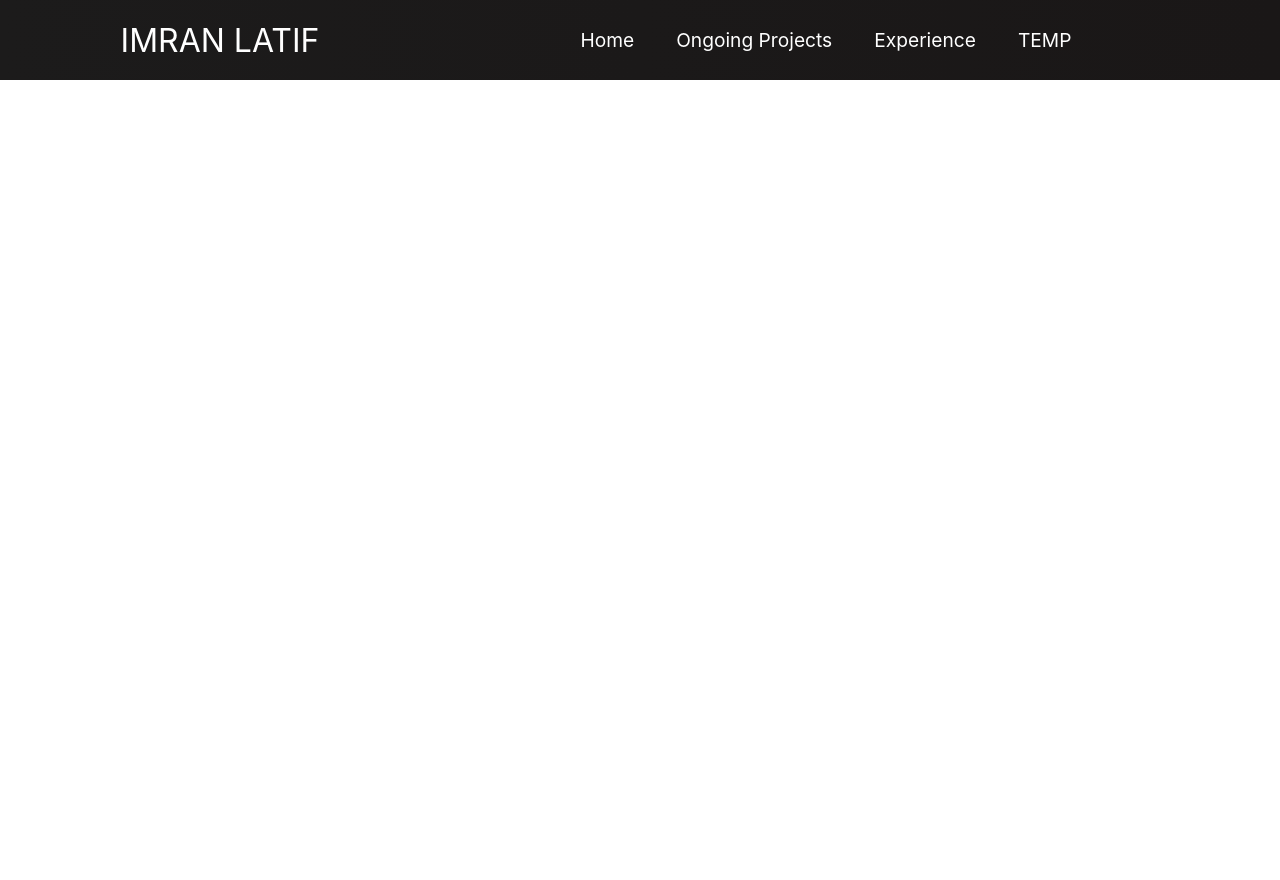
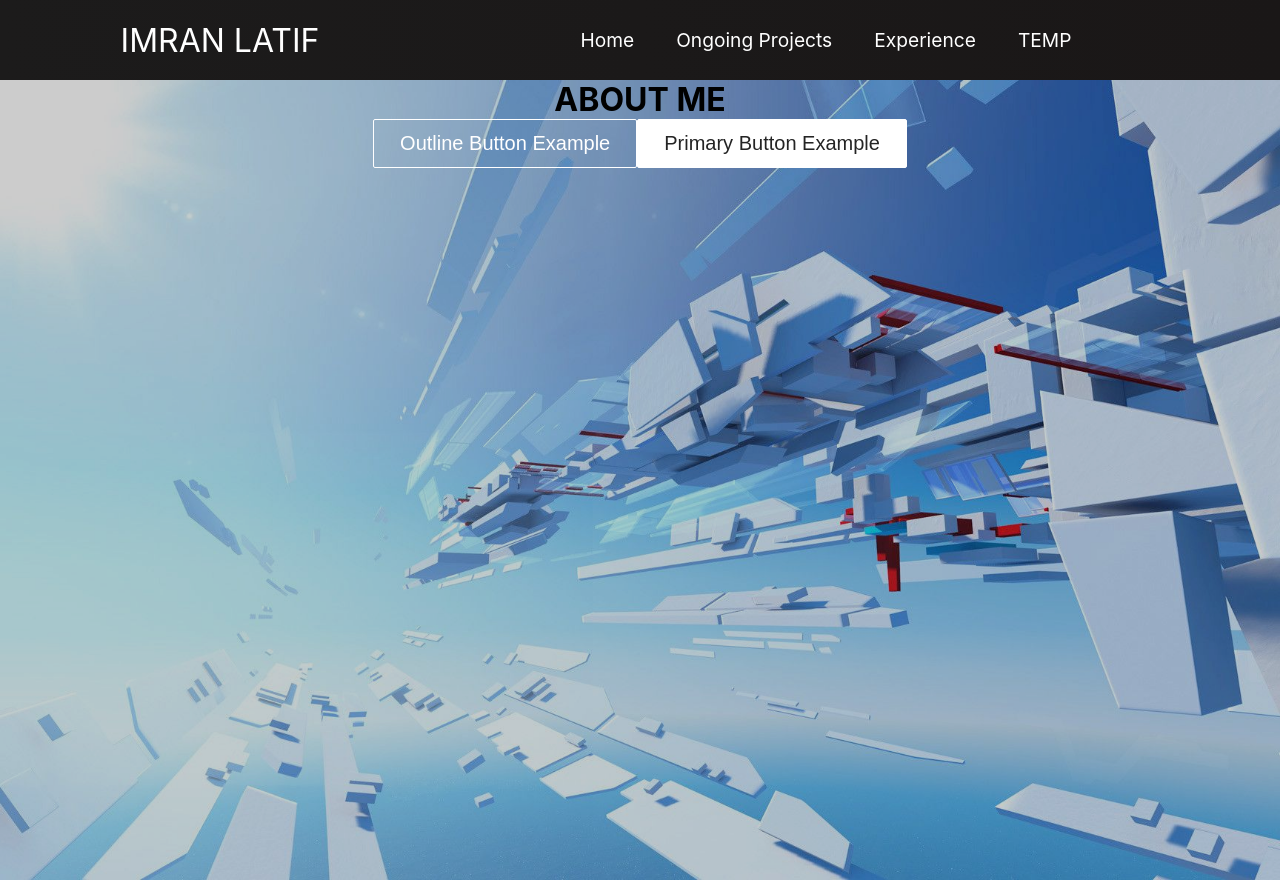
Before and after one commit to imran1503/IL_Web_Resume, a React (Create React App) app in the folder resume/: page / in a window 1280 px wide. Before the commit the page ends 800 px from the top, so only its background shows below. Built offline with nearby package versions, Linux system fonts and the light colour scheme.

Commit message:
Started Hero Section of the Home Page

```diff
--- a/resume/src/App.js
+++ b/resume/src/App.js
@@ -3,12 +3,14 @@ import Navbar from "./Components/Navbar";
 import React from 'react';
 import './App.css';
 import { BrowserRouter as Router, Routes, Route } from "react-router-dom";
+import Home from './Components/pages/home.js';
+
 function App(){
     return(
       <Router>
         <Navbar/>
         <Routes>
-          <Route path='/home' />
+          <Route path='/' Component={Home}/>
         </Routes>
       </Router>
     )
--- a/resume/src/Components/Button.css
+++ b/resume/src/Components/Button.css
@@ -1,42 +1,43 @@
-:root{
-    --primary: #fff
+:root {
+    --primary: #fff;
   }
 
-.btn{
+  .btn {
     padding: 8px 20px;
     border-radius: 2px;
     outline: none;
     border: none;
     cursor: pointer;
-
   }
 
-.btn--primary{
+  .btn--primary {
     background-color: var(--primary);
-    color: #242424 ;
+    color: #242424;
     border: 1px solid var(--primary);
   }
 
-.btn--outline{
+  .btn--outline {
     background-color: transparent;
-    color: var(--primary);
+    color: #fff;
     padding: 8px 20px;
+    border: 1px solid var(--primary);
     transition: all 0.3s ease-out;
   }
 
-.btn--medium{
+  .btn--medium {
     padding: 8px 20px;
-    font-size: 20px;
+    font-size: 18px;
   }
 
-.btn--large{
+  .btn--large {
     padding: 12px 26px;
     font-size: 20px;
   }
 
-.btn--medium :hover, .btn--large:hover{
-    background: var(--primary);
+  .btn--large:hover,
+  .btn--medium:hover {
+    transition: all 0.3s ease-out;
+    background: #fff;
     color: #242424;
-    transition: all 0.3s ease-out;
-
+    transition: 250ms;
   }
--- a/resume/src/Components/Button.js
+++ b/resume/src/Components/Button.js
@@ -1,36 +1,45 @@
-import React, {useState} from "react";
-import { Link } from "react-router-dom";
+// import React from 'react';
+// import './Button.css';
+// import { Link } from 'react-router-dom';
 
-const STYLES = ['btn--primary', 'btn--outline'];
-const SIZES = ['btn-medium', 'btn--large'];
-const LINKS = ['/', '/home', '/about', '/education', '/experience'];
+// export function Button() {
+//   return (
+//     <Link to='sign-up'>
+//       <button className='btn'>Sign Up</button>
+//     </Link>
+//   );
+// }
 
+import React from 'react';
+import './Button.css';
+import { Link } from 'react-router-dom';
 
-export const Button =({ /* properties: */
+const STYLES = ['btn--primary', 'btn--outline', 'btn--test'];
+
+const SIZES = ['btn--medium', 'btn--large'];
+
+export const Button = ({
   children,
   type,
-    onclick,
+  onClick,
   buttonStyle,
-    buttonSize,
-    link
+  buttonSize
 }) => {
   const checkButtonStyle = STYLES.includes(buttonStyle)
-    ? buttonStyle : STYLES[0]
+    ? buttonStyle
+    : STYLES[0];
 
-    const checkButttonSize = SIZES.includes (buttonSize) ? buttonSize : SIZES[0]
+  const checkButtonSize = SIZES.includes(buttonSize) ? buttonSize : SIZES[0];
 
   return (
-
+    <Link to='/' className='btn-mobile'>
       <button
-            className = {'btn ${checkButtonStyle} ${checkButttonSize}'}
-            onClick = {onclick}
+        className={`btn ${checkButtonStyle} ${checkButtonSize}`}
+        onClick={onClick}
         type={type}
-            link={link}
       >
         {children}
       </button>
-
-
-    )
-
+    </Link>
+  );
 };
--- /dev/null
+++ b/resume/src/Components/HeroSection.css
@@ -0,0 +1,11 @@
+.hero-container{
+    /* where you put your image */
+    background: url('../../public/images/heroBG.jpg') center center/cover no-repeat;
+    height: 100vh;
+    width: 100%;
+    display: flex;
+    flex-direction: column;
+    align-items: center;
+    box-shadow: inset 0 0 0 1000px rgba(0,0,0,0.2);
+    object-fit: contain;
+}
--- /dev/null
+++ b/resume/src/Components/HeroSection.js
@@ -0,0 +1,25 @@
+import React from 'react';
+import { Button } from './Button';
+import './Button.css'
+import './HeroSection.css'
+import '../App.css'
+function HeroSection(){
+    return(
+        <div className='hero-container'>
+            {/* if you want a video: <video src='' autoPlay loop muted/> */}
+            <h1>ABOUT ME</h1>
+            <div className='hero-btns'>
+                <Button className='hero-btn' buttonSize='btn--large' buttonStyle='btn--outline'>
+                    Outline Button Example
+                </Button>
+                <Button className='hero-btn' buttonSize='btn--large' buttonStyle='btn--primary'>
+                    Primary Button Example
+                </Button>
+            </div>
+        </div>
+    );
+
+}
+
+
+export default HeroSection;
--- /dev/null
+++ b/resume/src/Components/pages/home.js
@@ -0,0 +1,14 @@
+import '../../App.css'
+import HeroSection from '../HeroSection'
+import React from 'react';
+function Home(){
+    return(
+        <div className='HeroSection-Home'>
+            <HeroSection/>
+        </div>
+    );
+
+
+}
+
+export default Home;
```
Also changed, not shown: resume/public/images/heroBG.jpg (added). Lines whose indentation alone changed are shown as unchanged.
